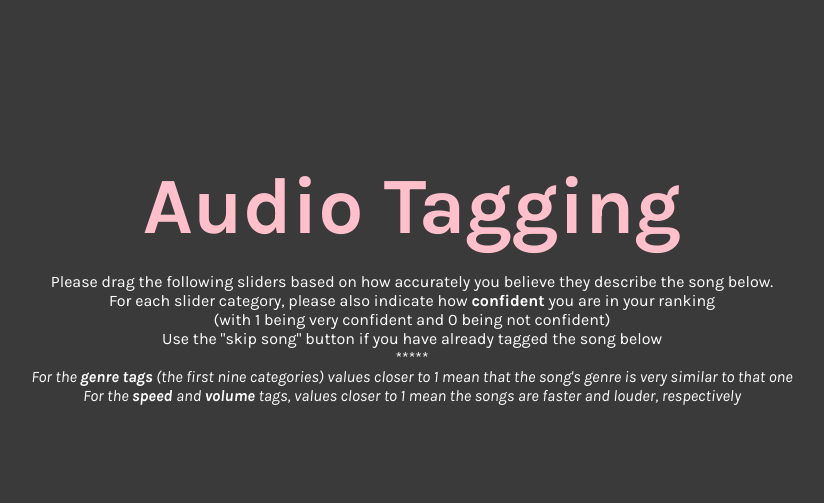
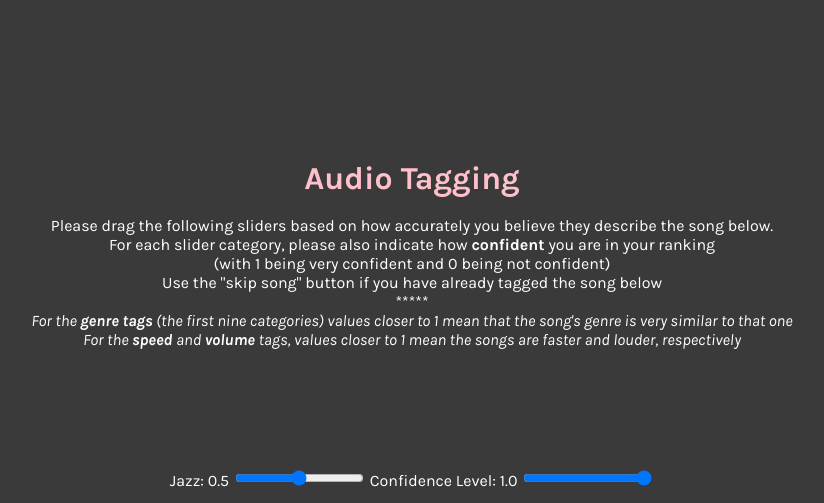
Before and after one commit to nautilusinternship/audio-tagging, a Flask app: template templates/index.html in a window 1280 px wide. Shown: the top 503 px of the page, without its empty margins (228-1052 px from the left). Run offline with Flask 2, Linux system fonts and the light colour scheme; the template is opened without the code that fills it, so the values that code supplies are empty.

Commit message:
Revert test changes

```diff
--- a/static/index.css
+++ b/static/index.css
@@ -21,7 +21,7 @@ body {
 }
 
 #title {
-  font-size: 5em;
+  font-size: 2em;
   /* left:50%; */
   text-align: center;
   color: pink;
```
